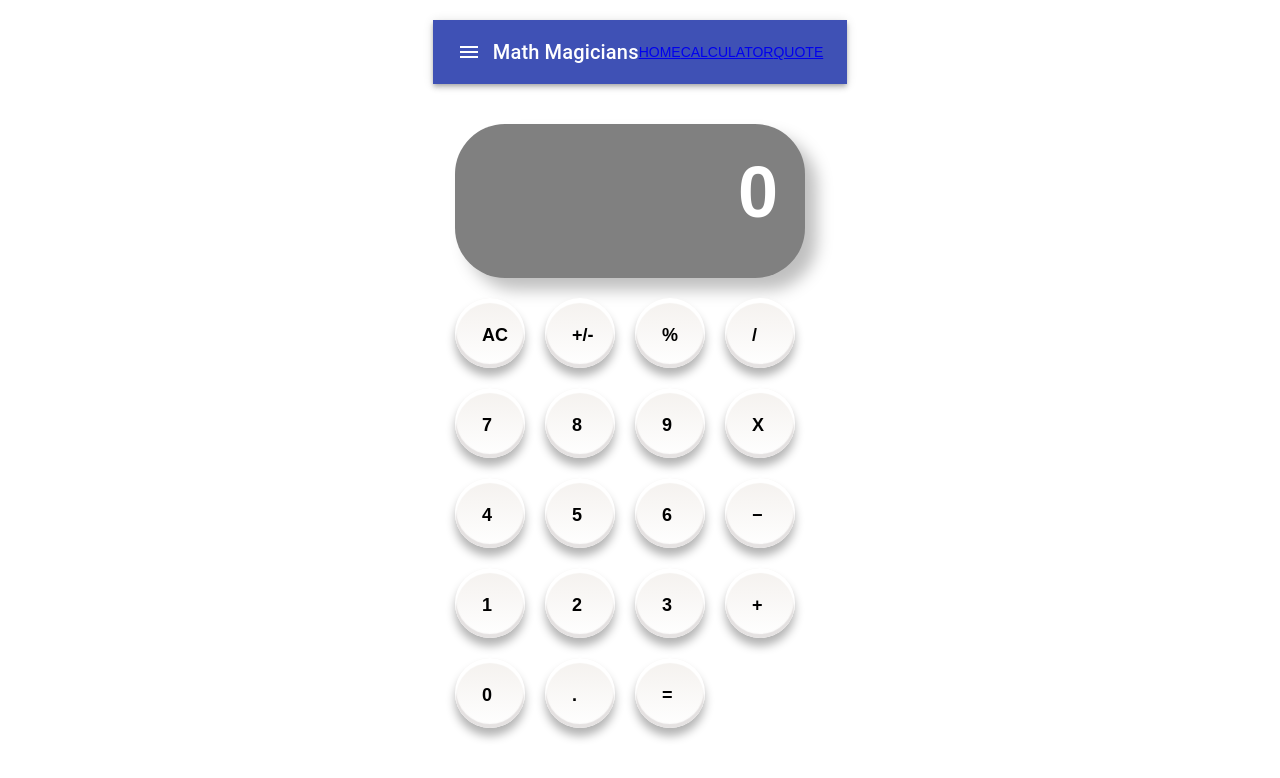
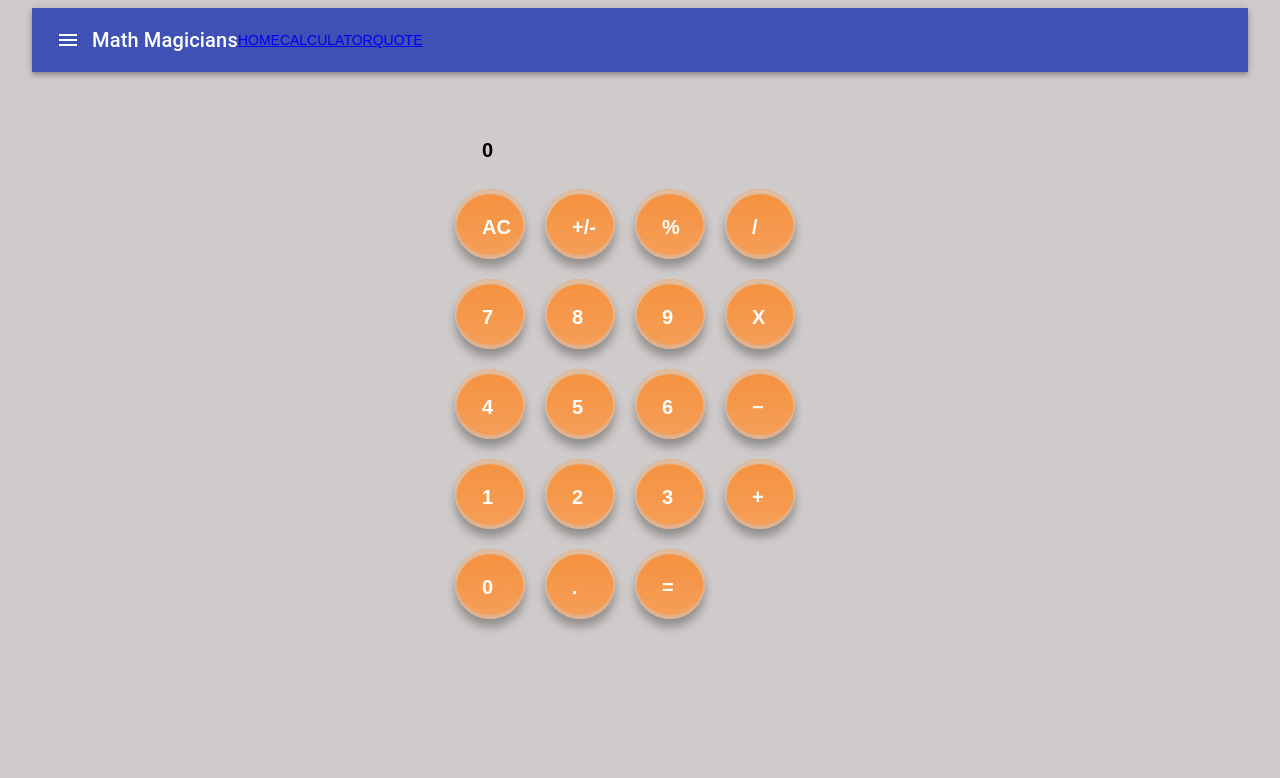
Before and after one commit to pacyL2K19/react-calculator, a React (Create React App) app: page /calculator in a window 1280 px wide. Shown: the top 778 px of the page. Built offline with nearby package versions, Linux system fonts and the light colour scheme.

Commit message:
Update the style sheet

```diff
--- a/src/index.css
+++ b/src/index.css
@@ -1,30 +1,20 @@
 body {
   font: 14px "Century Gothic", Futura, sans-serif;
-  margin: 20px;
-
-  /* background-image: url(./assets/065940d761_40780_maths-wallpoper-wikimedia-dp.jpg); */
-  background-position: center;
-  background-size: cover;
-}
-
-.main-box {
-  /* background-color: black; */
-  padding: 70px 10px 10px 10px;
-  margin: 10px;
-  border-radius: 10px;
-
-  /* box-shadow: 0 0 20px white; */
+  background: #cecbca;
 }
 
 #root {
-  width: fit-content;
   margin: auto;
 }
 
-.button,
-.symbol {
+.button {
   cursor: pointer;
+  background-image: -webkit-linear-gradient(top, #f4f1ee, #fff);
   border-radius: 50%;
+  box-shadow:
+    0 8px 10px 0 rgba(0, 0, 0, 0.3),
+    inset 0 4px 1px 1px white,
+    inset 0 -3px 1px 1px rgba(204, 198, 197, 0.5);
   display: inline-flex;
   height: 70px;
   margin: 0 20px 20px 0;
@@ -33,31 +23,15 @@ body {
   transition: all 0.1s linear;
 }
 
-.button {
-  background-image: -webkit-linear-gradient(top, #f4f1ee, #fff);
-  box-shadow:
-    0 8px 10px 0 rgba(0, 0, 0, 0.3),
-    inset 0 4px 1px 1px white,
-    inset 0 -3px 1px 1px rgba(204, 198, 197, 0.5);
-}
-
-.symbol {
-  background-color: #ffbc57;
-  box-shadow:
-    0 8px 10px 0 rgba(0, 0, 0, 0.3),
-    inset 0 4px 1px 1px #ffbc57,
-    inset 0 -3px 1px 1px rgba(204, 198, 197, 0.5);
-}
-
 .button-zero {
-  width: 170px;
-  border-radius: 40px;
+  width: 160px;
+  border-radius: 20px;
 }
 
 .text {
   padding: 27px;
   font-weight: bold;
-  font-size: large;
+  font-size: 20px;
 }
 
 .button::after {
@@ -91,25 +65,26 @@ body {
 
 .element {
   margin: 0 20px 20px 0;
-  background: linear-gradient(-45deg, rgb(253 251 251), rgb(255 255 255));
+  background: linear-gradient(-45deg, gray, #969696);
   box-shadow:
     12px 12px 16px 0 rgb(0 0 0 / 25%),
     -8px -8px 12px 0 rgb(255 255 255 / 3%);
   border-radius: 50px;
   display: flex;
   justify-content: flex-end;
+  color: #fff;
 }
 
-.result {
-  margin: 0 20px 20px 0;
-  background-color: gray;
-  height: 100px;
-  color: white;
-  font-size: 72px;
+.btn-primary {
+  background-image: -webkit-linear-gradient(top, #f5913e, #f59f59) !important;
   box-shadow:
-    12px 12px 16px 0 rgb(0 0 0 / 25%),
-    -8px -8px 12px 0 rgb(255 255 255 / 3%);
-  border-radius: 50px;
-  display: flex;
-  justify-content: flex-end;
+    0 8px 10px 0 rgb(0 0 0 / 30%),
+    inset 0 4px 1px 1px #e0bd9f,
+    inset 0 -3px 1px 1px rgb(204 198 197 / 50%);
+  color: #ffff;
 }
+
+.btn-primary:hover {
+  background-image: -webkit-linear-gradient(top, #be773c, #f4f1ee);
+  color: rgb(215, 216, 216);
+}
```
